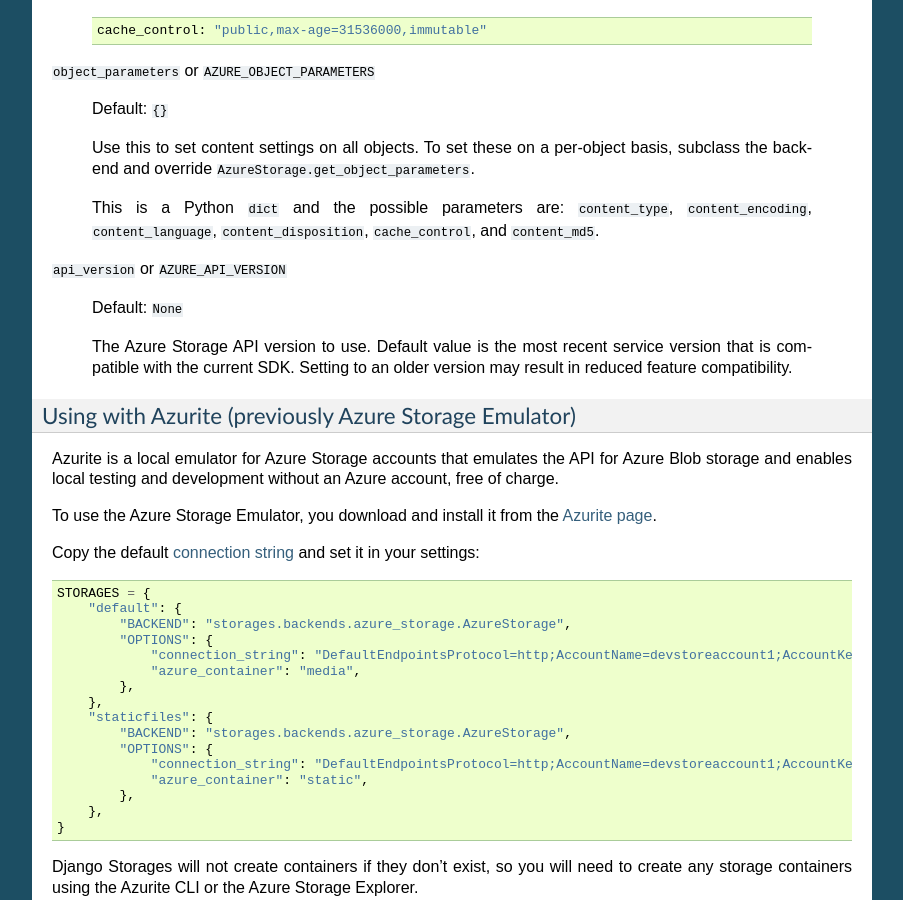
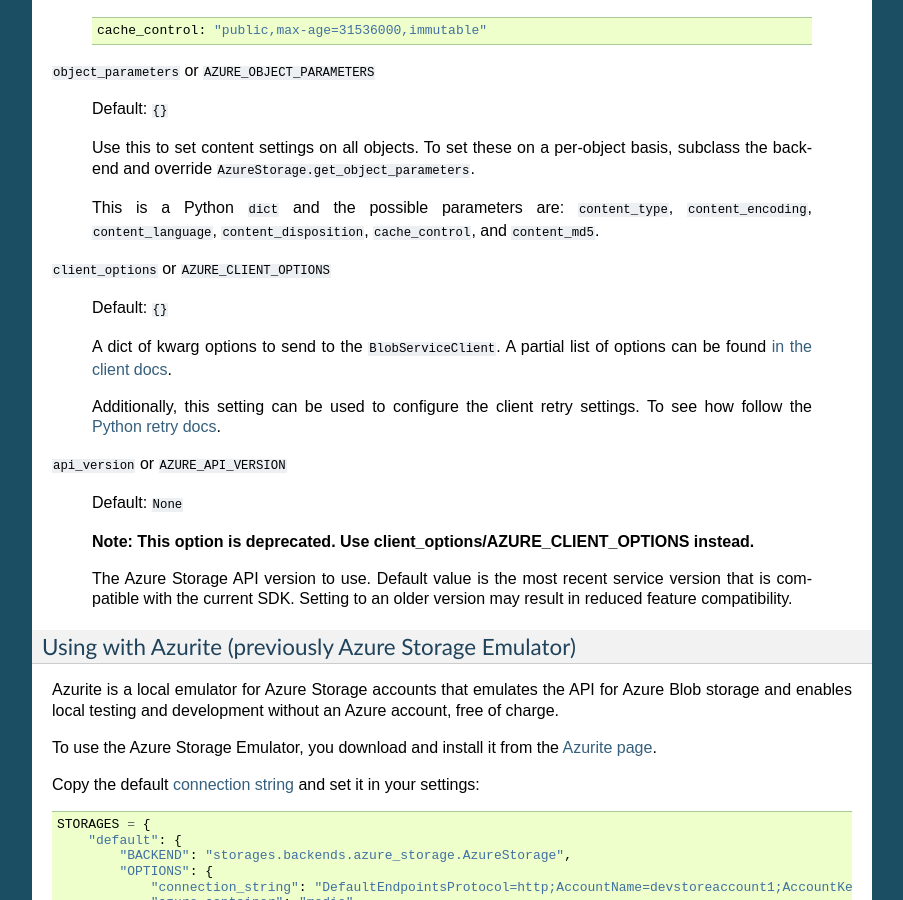
Before and after one commit to balintviktor/django-storage, a Sphinx documentation site: the page built from docs/backends/azure.rst, in a window 1280 px wide and 900 px high, scrolled down 3357 px. Shown: the whole window, without its empty margins (198-1101 px from the left). Built offline with Sphinx 7.4.7, drawn with Linux system fonts in a browser that asks for light colours.

Commit message:
Add AZURE_CLIENT_OPTIONS setting (#1432)
This allows users to customize the kwarg options for the
BlobServiceClient.

This change also deprecates the AZURE_API_VERSION setting as well.

```diff
--- a/docs/backends/azure.rst
+++ b/docs/backends/azure.rst
@@ -185,9 +185,21 @@ Settings
 
   This is a Python ``dict`` and the possible parameters are: ``content_type``, ``content_encoding``, ``content_language``, ``content_disposition``, ``cache_control``, and ``content_md5``.
 
+``client_options`` or ``AZURE_CLIENT_OPTIONS``
+
+  Default: ``{}``
+
+  A dict of kwarg options to send to the ``BlobServiceClient``. A partial list of options can be found
+  `in the client docs <https://learn.microsoft.com/en-us/python/api/azure-storage-blob/azure.storage.blob.blobserviceclient?view=azure-python#keyword-only-parameters>`__.
+
+  Additionally, this setting can be used to configure the client retry settings. To see how follow the
+  `Python retry docs <https://learn.microsoft.com/en-us/azure/storage/blobs/storage-retry-policy-python>`__.
+
 ``api_version`` or ``AZURE_API_VERSION``
 
   Default: ``None``
+
+  **Note: This option is deprecated. Use client_options/AZURE_CLIENT_OPTIONS instead.**
 
   The Azure Storage API version to use. Default value is the most recent service version that is compatible with the current SDK.
   Setting to an older version may result in reduced feature compatibility.
```
Also changed, not shown: CHANGELOG.rst (+13 -0 lines), 2 other files.
